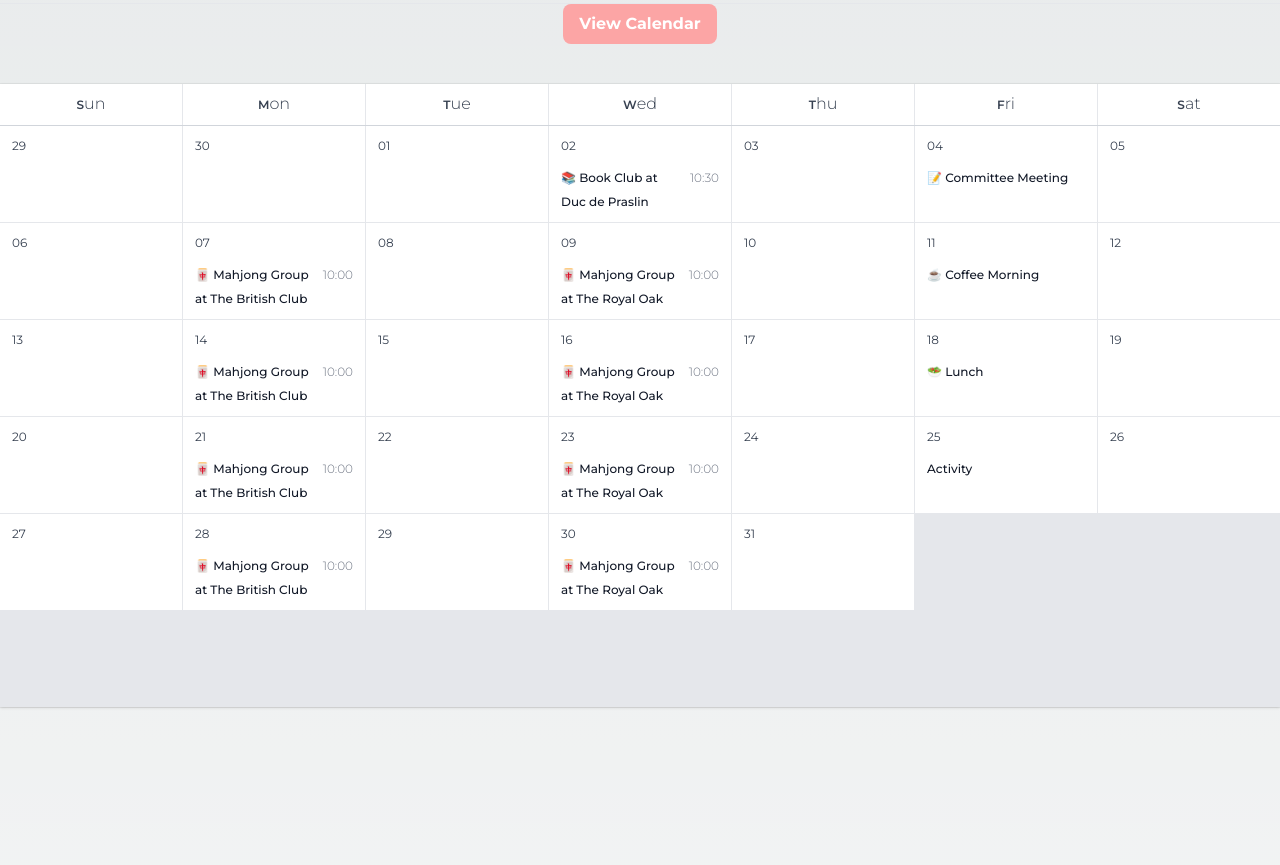
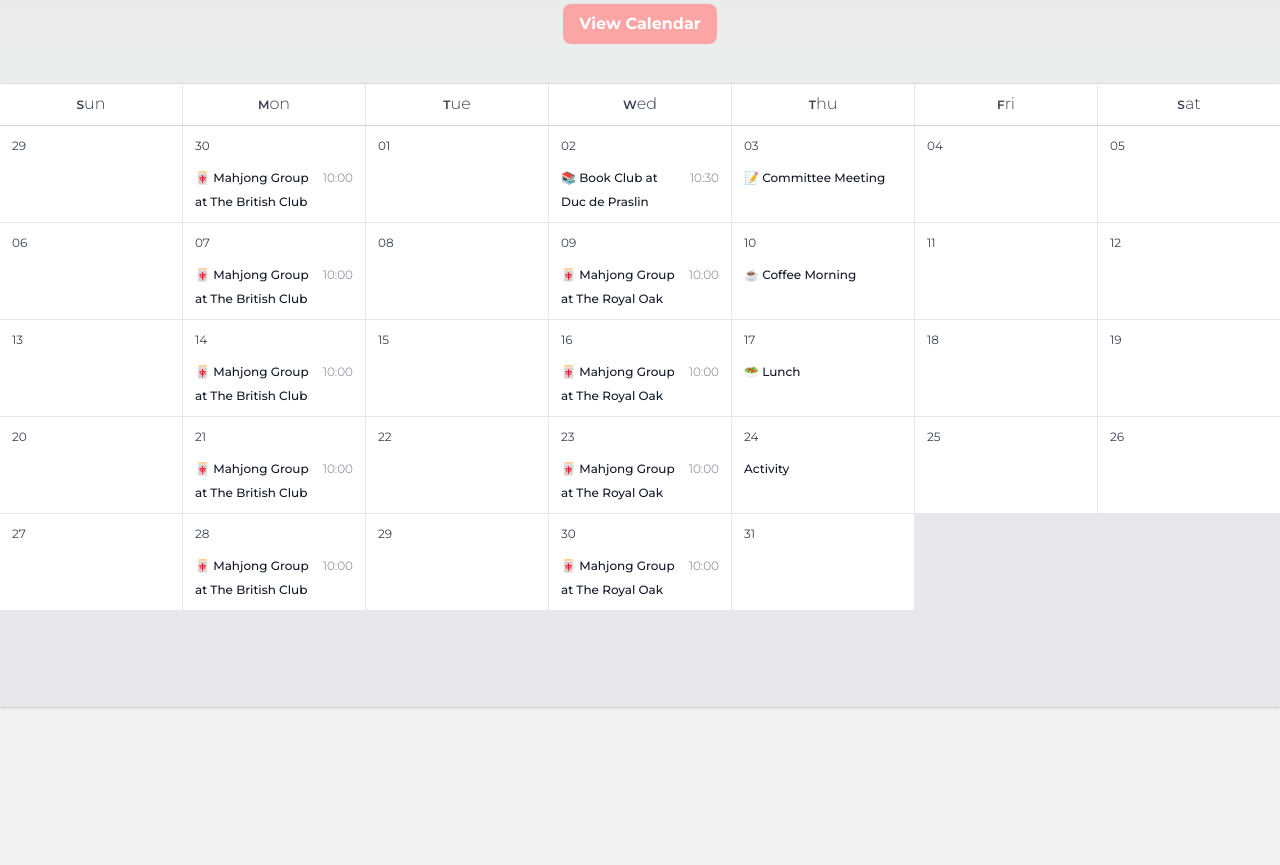
Before and after one commit to elcarp/bwgbangkok, a Next.js app: page / in a window 1280 px wide. Shown: the part 2220-3085 px from the top of the page. Built offline with nearby package versions, Linux system fonts and the light colour scheme; a web font is replaced by a local one.

Commit message:
fixed calendar

```diff
--- a/components/calendar.tsx
+++ b/components/calendar.tsx
@@ -15,9 +15,16 @@ const cedarville = Cedarville_Cursive({
 
 const days = [
   { date: '2024-09-29', events: [] },
-
-  { date: '2024-09-30', events: [] },
-
+  {
+    date: '2024-09-30',
+    events: [
+      {
+        name: '🀄 Mahjong Group at The British Club',
+        time: '10:00',
+        href: '/calendar#mahjong',
+      },
+    ],
+  },
   { date: '2024-10-01', events: [] },
   {
     date: '2024-10-02',
@@ -29,15 +36,13 @@ const days = [
       },
     ],
   },
-  { date: '2024-10-03', events: [] },
-
   {
-    date: '2024-10-04',
+    date: '2024-10-03',
     events: [{ name: '📝 Committee Meeting', href: '/calendar' }],
   },
+  { date: '2024-10-04', events: [] },
   { date: '2024-10-05', events: [] },
   { date: '2024-10-06', events: [] },
-
   {
     date: '2024-10-07',
     events: [
@@ -59,15 +64,13 @@ const days = [
       },
     ],
   },
-  { date: '2024-10-10', events: [] },
-
   {
-    date: '2024-10-11',
+    date: '2024-10-10',
     events: [{ name: '☕ Coffee Morning', href: '/calendar' }],
   },
+  { date: '2024-10-11', events: [] },
   { date: '2024-10-12', events: [] },
   { date: '2024-10-13', events: [] },
-
   {
     date: '2024-10-14',
     events: [
@@ -89,15 +92,13 @@ const days = [
       },
     ],
   },
-  { date: '2024-10-17', events: [] },
-
   {
-    date: '2024-10-18',
+    date: '2024-10-17',
     events: [{ name: '🥗 Lunch', href: '/calendar' }],
   },
+  { date: '2024-10-18', events: [] },
   { date: '2024-10-19', events: [] },
   { date: '2024-10-20', events: [] },
-
   {
     date: '2024-10-21',
     events: [
@@ -119,15 +120,13 @@ const days = [
       },
     ],
   },
-  { date: '2024-10-24', events: [] },
-
   {
-    date: '2024-10-25',
+    date: '2024-10-24',
     events: [{ name: 'Activity', href: '/calendar' }],
   },
+  { date: '2024-10-25', events: [] },
   { date: '2024-10-26', events: [] },
   { date: '2024-10-27', events: [] },
-
   {
     date: '2024-10-28',
     events: [
```
